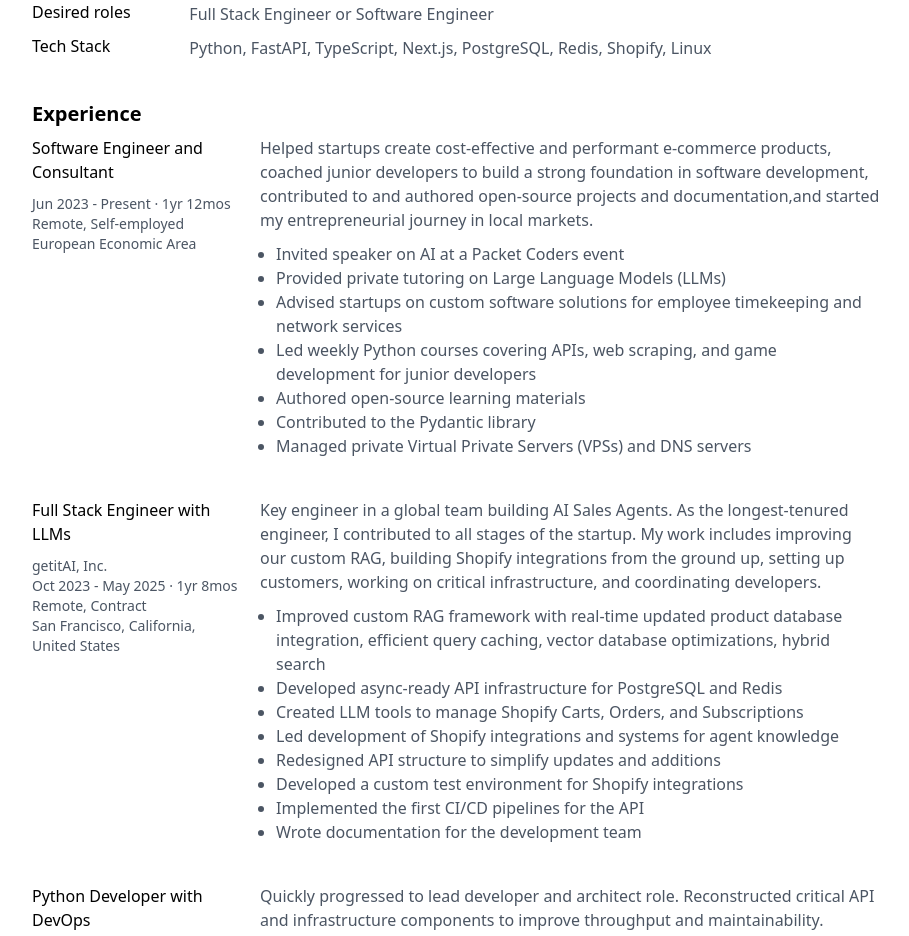
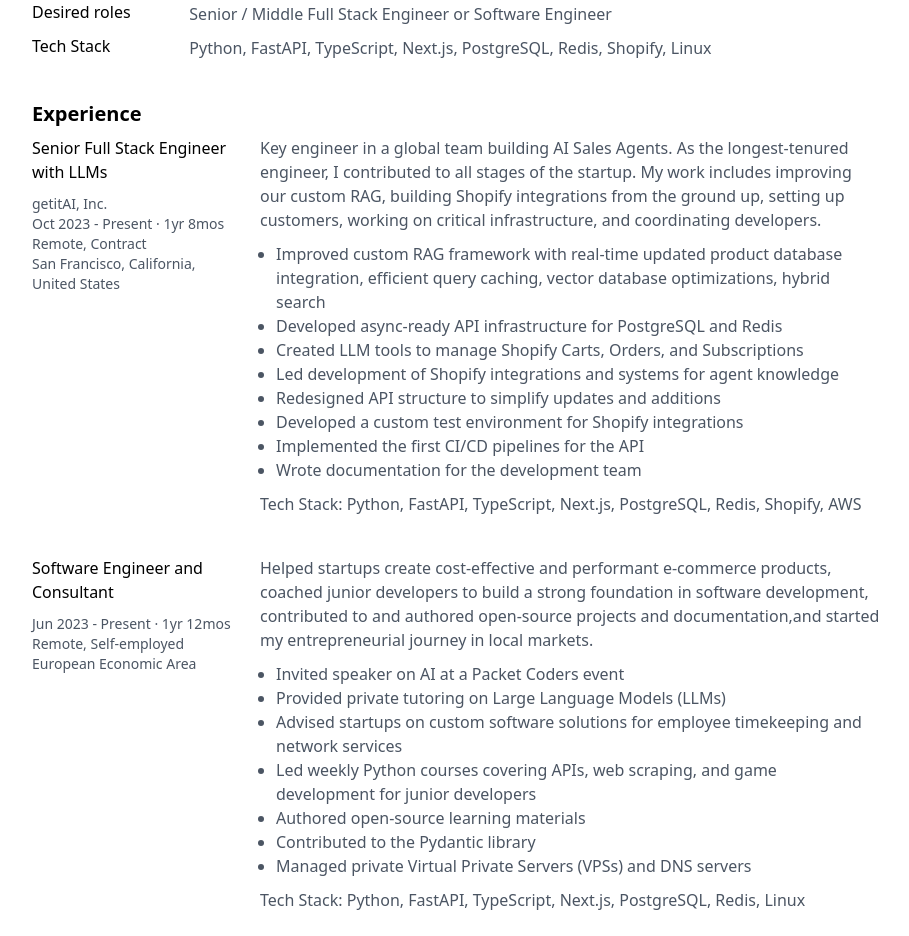
Before and after one commit to luca-matei/lucamatei.eu, a Next.js app: page /resume in a window 1280 px wide. Shown: the part 440-1376 px from the top of the page, without its empty margins (184-1093 px from the left). Built offline with nearby package versions, Linux system fonts and the light colour scheme.

Commit message:
fix: info

```diff
--- a/src/app/(pages)/resume/page.tsx
+++ b/src/app/(pages)/resume/page.tsx
@@ -72,7 +72,7 @@
             <h2 className="text-md">Desired roles</h2>
           </div>
           <div className="w-5/6 pl-4 text-gray-600">
-            <p className="mt-0.5">Full Stack Engineer or Software Engineer</p>
+            <p className="mt-0.5">Senior / Middle Full Stack Engineer or Software Engineer</p>
           </div>
         </div>
         <div className="flex flex-wrap pb-10">
@@ -102,11 +102,12 @@
             </div>
             <div className="w-3/4 pl-4 text-gray-600">
               <p className="mb-2.5">{workplace.description}</p>
-              <ul className="!list-disc pl-4">
+              <ul className="!list-disc pl-4 mb-2.5">
                 {workplace.bullets.map((bullet, index2) => (
                   <li key={index + 5 * index2}>{bullet}</li>
                 ))}
               </ul>
+              <p>Tech Stack: {workplace.tech_stack}</p>
             </div>
           </div>
         ))}
--- a/src/app/(presentation-pages)/experience/workplaces.tsx
+++ b/src/app/(presentation-pages)/experience/workplaces.tsx
@@ -22,6 +22,28 @@
 
 export const workplaces = [
   {
+    company: 'getitAI, Inc.',
+    role: 'Senior Full Stack Engineer with LLMs',
+    period: `Oct 2023 - Present · ${getElapsedPeriod('October 2023')}`,
+    type: 'Remote, Contract',
+    location: 'San Francisco, California, United States',
+    description: "Key engineer in a global team building AI Sales Agents. As the longest-tenured engineer, I contributed to all stages of the startup. My work includes improving our custom RAG, building Shopify integrations from the ground up, setting up customers, working on critical infrastructure, and coordinating developers.",
+    references: [
+      {name: "getit.ai", url: "https://getit.ai/"},
+    ],
+    bullets: [
+      "Improved custom RAG framework with real-time updated product database integration, efficient query caching, vector database optimizations, hybrid search",
+      "Developed async-ready API infrastructure for PostgreSQL and Redis",
+      "Created LLM tools to manage Shopify Carts, Orders, and Subscriptions",
+      "Led development of Shopify integrations and systems for agent knowledge",
+      "Redesigned API structure to simplify updates and additions",
+      "Developed a custom test environment for Shopify integrations",
+      "Implemented the first CI/CD pipelines for the API",
+      "Wrote documentation for the development team",
+    ],
+    tech_stack: "Python, FastAPI, TypeScript, Next.js, PostgreSQL, Redis, Shopify, AWS",
+  },
+  {
     company: '',
     role: 'Software Engineer and Consultant',
     period: `Jun 2023 - Present · ${getElapsedPeriod('June 2023')}`,
@@ -38,27 +60,7 @@
       "Contributed to the Pydantic library",
       "Managed private Virtual Private Servers (VPSs) and DNS servers",
     ],
-  },
-  {
-    company: 'getitAI, Inc.',
-    role: 'Full Stack Engineer with LLMs',
-    period: `Oct 2023 - ${getPresentDate()} · ${getElapsedPeriod('October 2023')}`,
-    type: 'Remote, Contract',
-    location: 'San Francisco, California, United States',
-    description: "Key engineer in a global team building AI Sales Agents. As the longest-tenured engineer, I contributed to all stages of the startup. My work includes improving our custom RAG, building Shopify integrations from the ground up, setting up customers, working on critical infrastructure, and coordinating developers.",
-    references: [
-      {name: "getit.ai", url: "https://getit.ai/"},
-    ],
-    bullets: [
-      "Improved custom RAG framework with real-time updated product database integration, efficient query caching, vector database optimizations, hybrid search",
-      "Developed async-ready API infrastructure for PostgreSQL and Redis",
-      "Created LLM tools to manage Shopify Carts, Orders, and Subscriptions",
-      "Led development of Shopify integrations and systems for agent knowledge",
-      "Redesigned API structure to simplify updates and additions",
-      "Developed a custom test environment for Shopify integrations",
-      "Implemented the first CI/CD pipelines for the API",
-      "Wrote documentation for the development team",
-    ],
+    tech_stack: "Python, FastAPI, TypeScript, Next.js, PostgreSQL, Redis, Linux",
   },
   {
     company: 'Signed NDA',
@@ -75,6 +77,7 @@
       "Established and managed essential infrastructure including CI/CD pipelines, load balancers, and databases",
       "Maintained servers to ensure security and minimize downtime",
     ],
+    tech_stack: "Python, FastAPI, PostgreSQL, Redis, Linux, HAProxy, Docker",
   },
   {
     company: '',
@@ -90,6 +93,7 @@
       "Tutored 15+ students in procedural programming",
       "Helped build websites for a high school and local bakery",
     ],
+    tech_stack: "Python, C++",
   },
 ]
 
```
Also changed, not shown: 1 other file (tests, documents, lock files or other folders).
